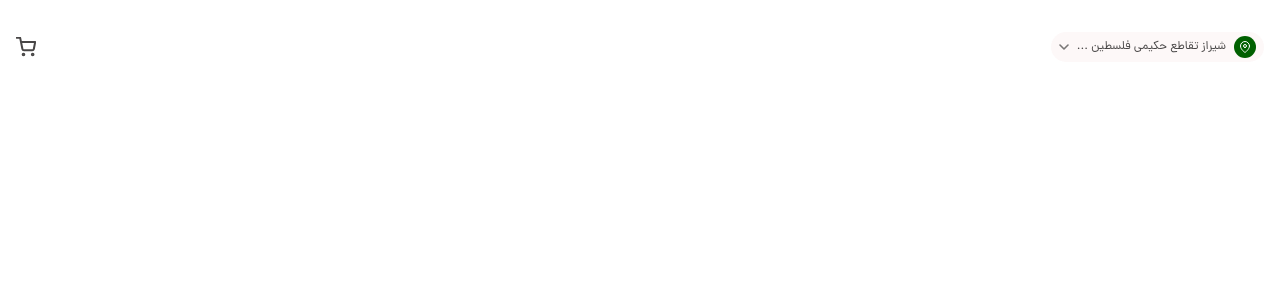
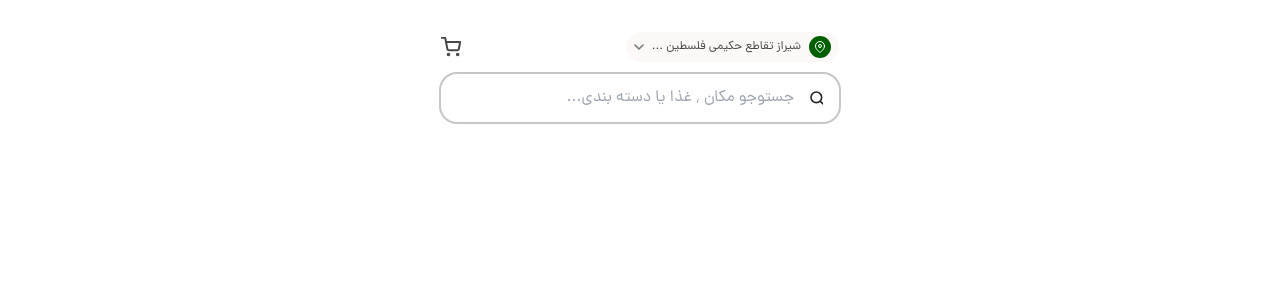
Before and after one commit to misarfehapp/misarfehMain, a Next.js app: page /homePage in a window 1280 px wide. Shown: the top 300 px of the page. Built offline with nearby package versions, Linux system fonts and the light colour scheme.

Commit message:
added seacrh bar to home page header

```diff
--- a/app/homePage/page.tsx
+++ b/app/homePage/page.tsx
@@ -2,8 +2,10 @@ import HomeHeader from "@/components/home header/HomeHeader";
 
 const HomePage = () => {
   return (
-    <div>
-      <HomeHeader />
+    <div className="flex justify-center py-8 px-4">
+      <div className="w-[398px]">
+        <HomeHeader />
+      </div>
     </div>
   );
 };
--- a/components/home header/HomeHeader.tsx
+++ b/components/home header/HomeHeader.tsx
@@ -1,12 +1,16 @@
 import LocationSection from "./LocationSection";
+import SearchBar from "./SearchBar";
 import ShoppingCartIcon from "./ShoppingCartIcon";
 
 const HomeHeader = () => {
   return (
-    <div className="py-8 px-4">
+    <div className="flex flex-col justify-center w-full gap-3">
       <div className="flex flex-row-reverse items-center justify-between">
         <LocationSection address="شیراز تقاطع حکیمی فلسطین ساختمان اداری" />
         <ShoppingCartIcon />
+      </div>
+      <div className="flex items-center justify-center">
+        <SearchBar />
       </div>
     </div>
   );
--- /dev/null
+++ b/components/home header/SearchBar.tsx
@@ -0,0 +1,16 @@
+import SearchIcon from "./SearchIcon";
+
+const SearchBar = () => {
+  return (
+    <div className="bg-neutral-neutral100 ring-2 ring-neutral-neutral80 w-full h-12 rounded-rounded-9 flex flex-row justify-end items-center py-2 px-4 gap-4">
+      <input
+        style={{ direction: "rtl" }}
+        type="text"
+        className=" text-base font-medium w-full outline-none"
+        placeholder="جستوجو مکان ٬ غذا یا دسته بندی..."
+      />
+      <SearchIcon />
+    </div>
+  );
+};
+export default SearchBar;
--- /dev/null
+++ b/components/home header/SearchIcon.tsx
@@ -0,0 +1,19 @@
+import * as React from "react";
+const SearchIcon = (props: React.JSX.IntrinsicAttributes & React.SVGProps<SVGSVGElement>) => (
+  <svg
+    xmlns="http://www.w3.org/2000/svg"
+    width={14}
+    height={14}
+    fill="none"
+    {...props}
+  >
+    <path
+      stroke="#262625"
+      strokeLinecap="round"
+      strokeLinejoin="round"
+      strokeWidth={1.6}
+      d="m13 13-2.9-2.9m1.567-3.767A5.333 5.333 0 1 1 1 6.333a5.333 5.333 0 0 1 10.667 0Z"
+    />
+  </svg>
+);
+export default SearchIcon;
--- a/components/input/Input.tsx
+++ b/components/input/Input.tsx
@@ -11,6 +11,7 @@ import {
   SelectTrigger,
   SelectValue,
 } from "../ui/select";
+import React from "react";
 const validPrefixes = [
   "0914",
   "0913",
```
